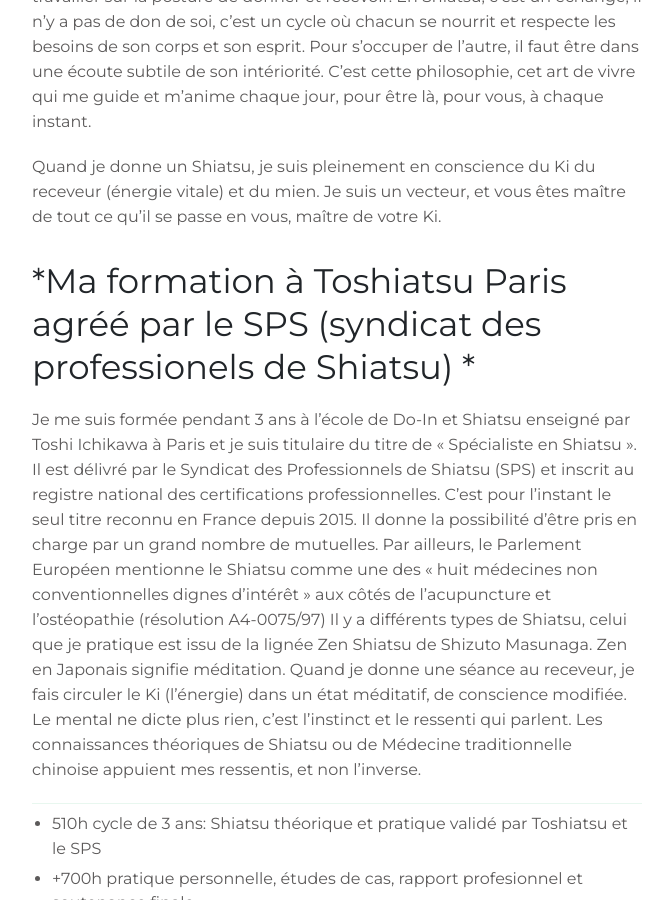
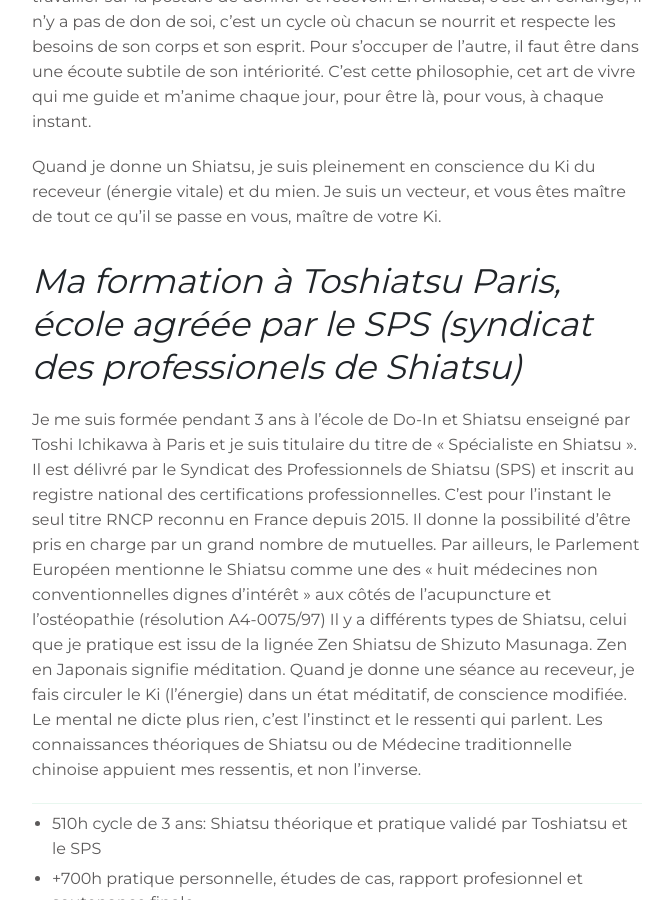
Before and after one commit to lekidejade/beta, a Jekyll site: the page built from qui-suis-je.md, in a window 1280 px wide and 900 px high, scrolled down 952 px. Shown: the whole window, without its empty margins (143-815 px from the left). Built offline with Jekyll 4.4.1, drawn with Linux system fonts in a browser that asks for light colours.

Commit message:
Update qui-suis-je.md

```diff
--- a/qui-suis-je.md
+++ b/qui-suis-je.md
@@ -13,9 +13,9 @@
 Quand je donne un Shiatsu, je suis pleinement en conscience du Ki du receveur (énergie vitale) et du mien. Je suis un vecteur, et vous êtes maître de tout ce qu'il se passe en vous, maître de votre Ki.
 
 
-# *Ma formation à Toshiatsu Paris agréé par le SPS (syndicat des professionels de Shiatsu) *
+# *Ma formation à Toshiatsu Paris, école agréée par le SPS (syndicat des professionels de Shiatsu)*
 
-Je me suis formée pendant 3 ans à l’école de Do-In et Shiatsu enseigné par Toshi Ichikawa à Paris et je suis titulaire du titre de « Spécialiste en Shiatsu ». Il est délivré par le Syndicat des Professionnels de Shiatsu (SPS) et inscrit au registre national des certifications professionnelles. C’est pour l’instant le seul titre reconnu en France depuis 2015. Il donne la possibilité d’être pris en charge par un grand nombre de mutuelles. Par ailleurs, le Parlement Européen mentionne le Shiatsu comme une des « huit médecines non conventionnelles dignes d’intérêt » aux côtés de l’acupuncture et l’ostéopathie (résolution A4-0075/97)
+Je me suis formée pendant 3 ans à l’école de Do-In et Shiatsu enseigné par Toshi Ichikawa à Paris et je suis titulaire du titre de « Spécialiste en Shiatsu ». Il est délivré par le Syndicat des Professionnels de Shiatsu (SPS) et inscrit au registre national des certifications professionnelles. C’est pour l’instant le seul titre RNCP reconnu en France depuis 2015. Il donne la possibilité d’être pris en charge par un grand nombre de mutuelles. Par ailleurs, le Parlement Européen mentionne le Shiatsu comme une des « huit médecines non conventionnelles dignes d’intérêt » aux côtés de l’acupuncture et l’ostéopathie (résolution A4-0075/97)
 Il y a différents types de Shiatsu, celui que je pratique est issu de la lignée Zen Shiatsu de Shizuto Masunaga. Zen en Japonais signifie méditation. Quand je donne une séance au receveur, je fais circuler le Ki (l’énergie) dans un état méditatif, de conscience modifiée. Le mental ne dicte plus rien, c’est l’instinct et le ressenti qui parlent. Les connaissances théoriques de Shiatsu ou de Médecine traditionnelle chinoise appuient mes ressentis, et non l’inverse.
 
 
```
